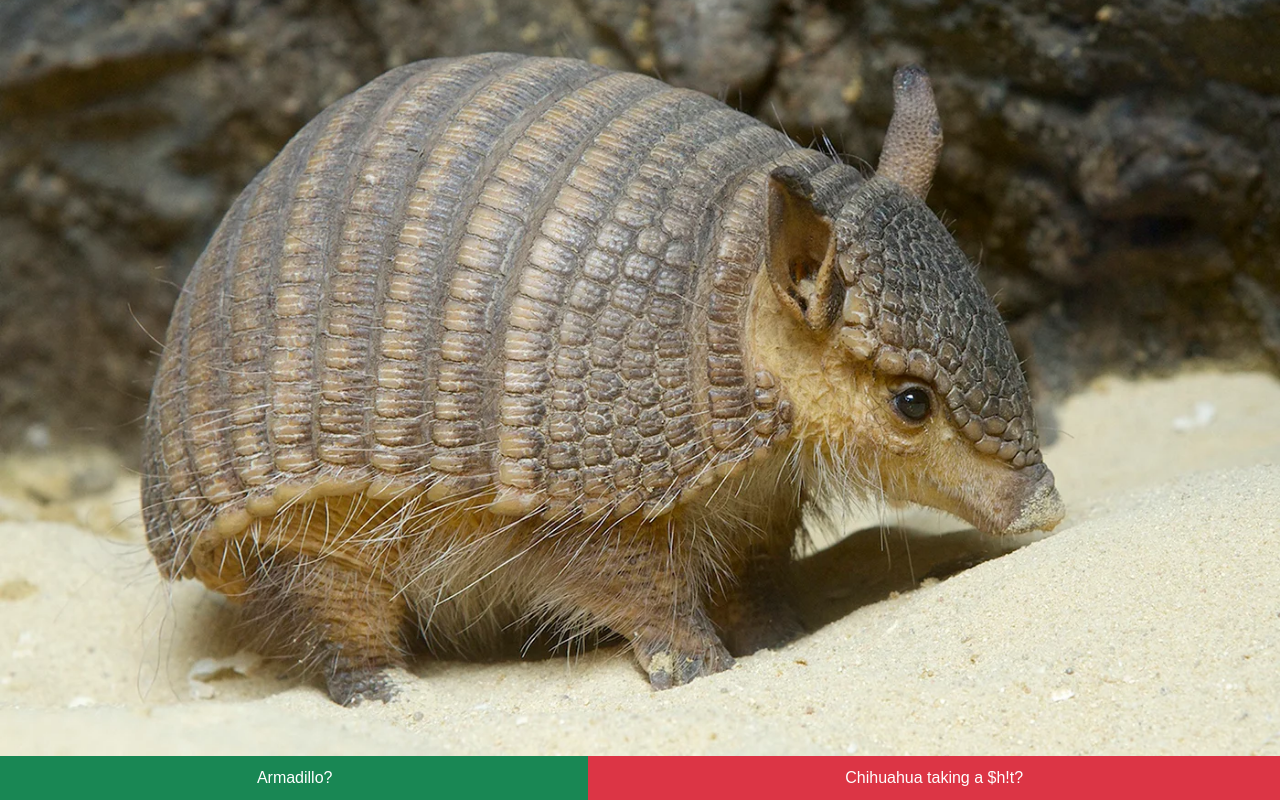
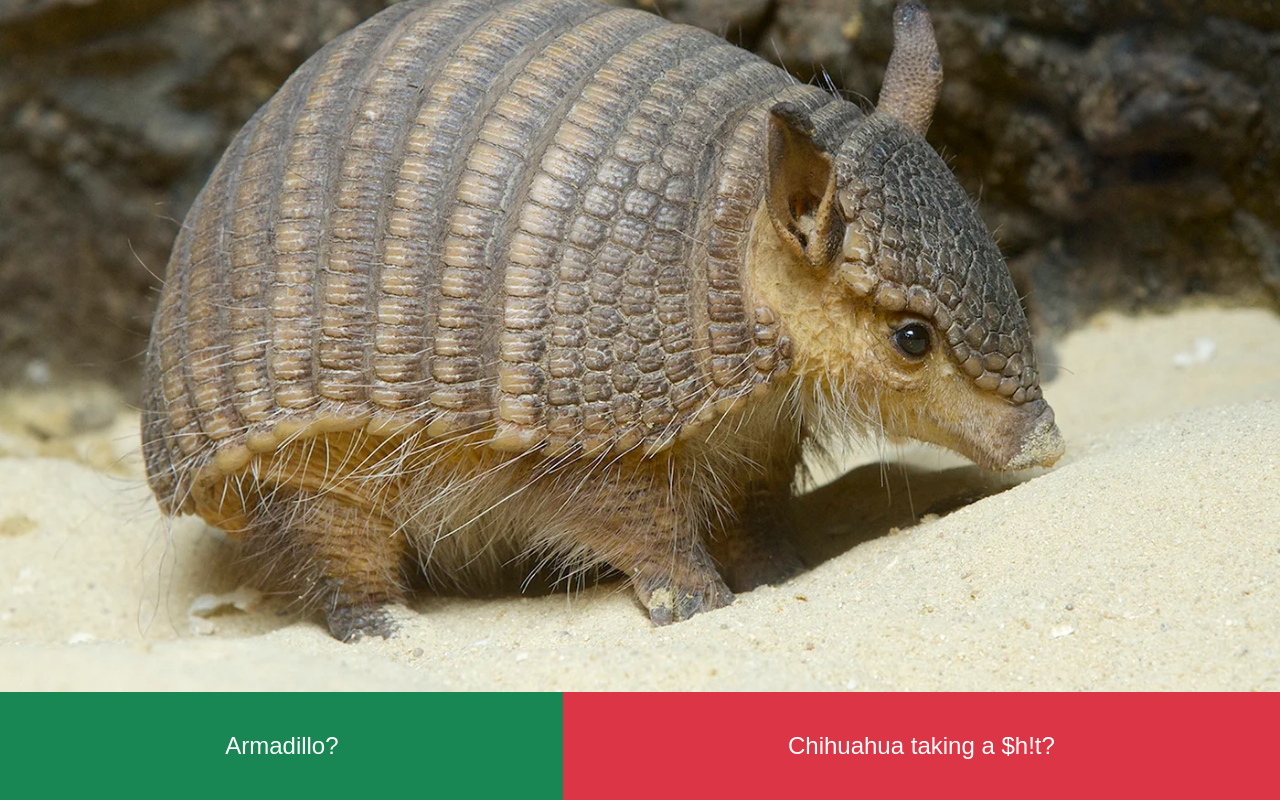
Before and after one commit to cabelk/ArmadilloOrCTAS, a plain HTML site: page index.html in a window 1280 px wide. Drawn offline with nearby package versions, Linux system fonts and the light colour scheme.

Commit message:
Update index.html
Signed-off-by: cabelk <cabelk@users.noreply.github.com>

```diff
--- a/index.html
+++ b/index.html
@@ -11,6 +11,12 @@
   <link rel="preconnect" href="https://fonts.googleapis.com" />
   <link rel="preconnect" href="https://fonts.gstatic.com" crossorigin />
   <link href="https://fonts.googleapis.com/css2?family=Space+Grotesk:wght@300..700&display=swap" rel="stylesheet" />
+  <style>
+    .large-button {
+      height: calc(3 * 1.5em); /* Adjust based on the default height of the button */
+      font-size: 1.5em; /* Adjust font size if needed */
+    }
+  </style>
 </head>
 
 <body class="container-fluid p-0">
@@ -18,23 +24,21 @@
   <div class="overlay row g-0 vh-100 row-cols-2 ">
     <div class="col d-flex justify-content-center align-items-center bg-primary text-white bg-transparent" id="left-half">
     </div>
-    <div class="col d-flex justify-content-center align-items-center bg-secondary text-white bg-transparent"  id="right-half">
+    <div class="col d-flex justify-content-center align-items-center bg-secondary text-white bg-transparent" id="right-half">
     </div>
   </div>
 
   <div class="row g-0 fixed-bottom">
     <div class="card-container container">
-       <!-- New cards will be appended here by the JavaScript function -->
+      <!-- New cards will be appended here by the JavaScript function -->
     </div>
     <div class="row g-0">
       <div class="btn-group">
-        <button class="btn btn-success">Armadillo?</button>
-        <button class="btn btn-danger">Chihuahua taking a $h!t?</button>
+        <button class="btn btn-success large-button">Armadillo?</button>
+        <button class="btn btn-danger large-button">Chihuahua taking a $h!t?</button>
       </div>
     </div>
-
   </div>
-
 
   <script src="https://cdn.jsdelivr.net/npm/bootstrap@5.3.3/dist/js/bootstrap.bundle.min.js"
     integrity="sha384-YvpcrYf0tY3lHB60NNkmXc5s9fDVZLESaAA55NDzOxhy9GkcIdslK1eN7N6jIeHz"
```
